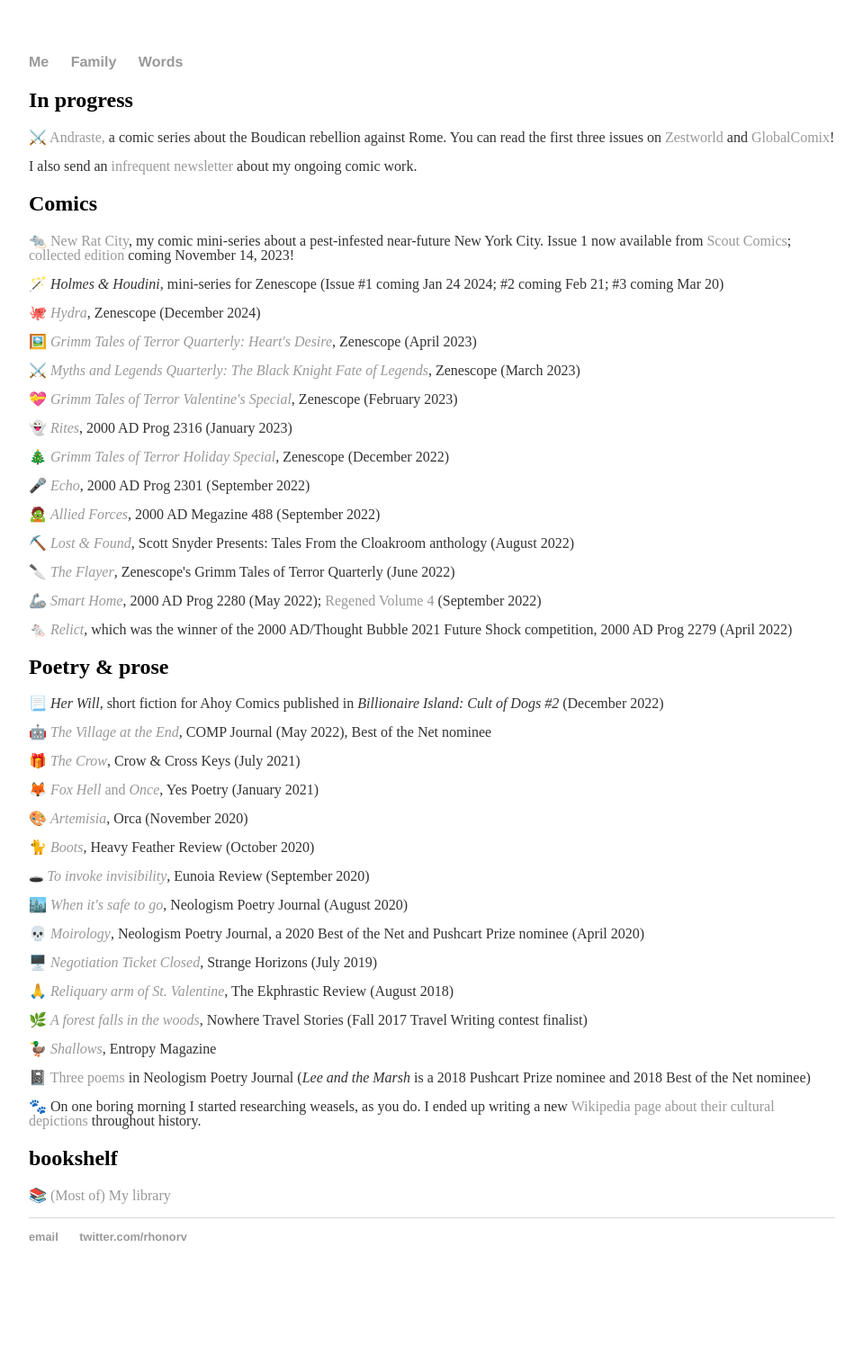
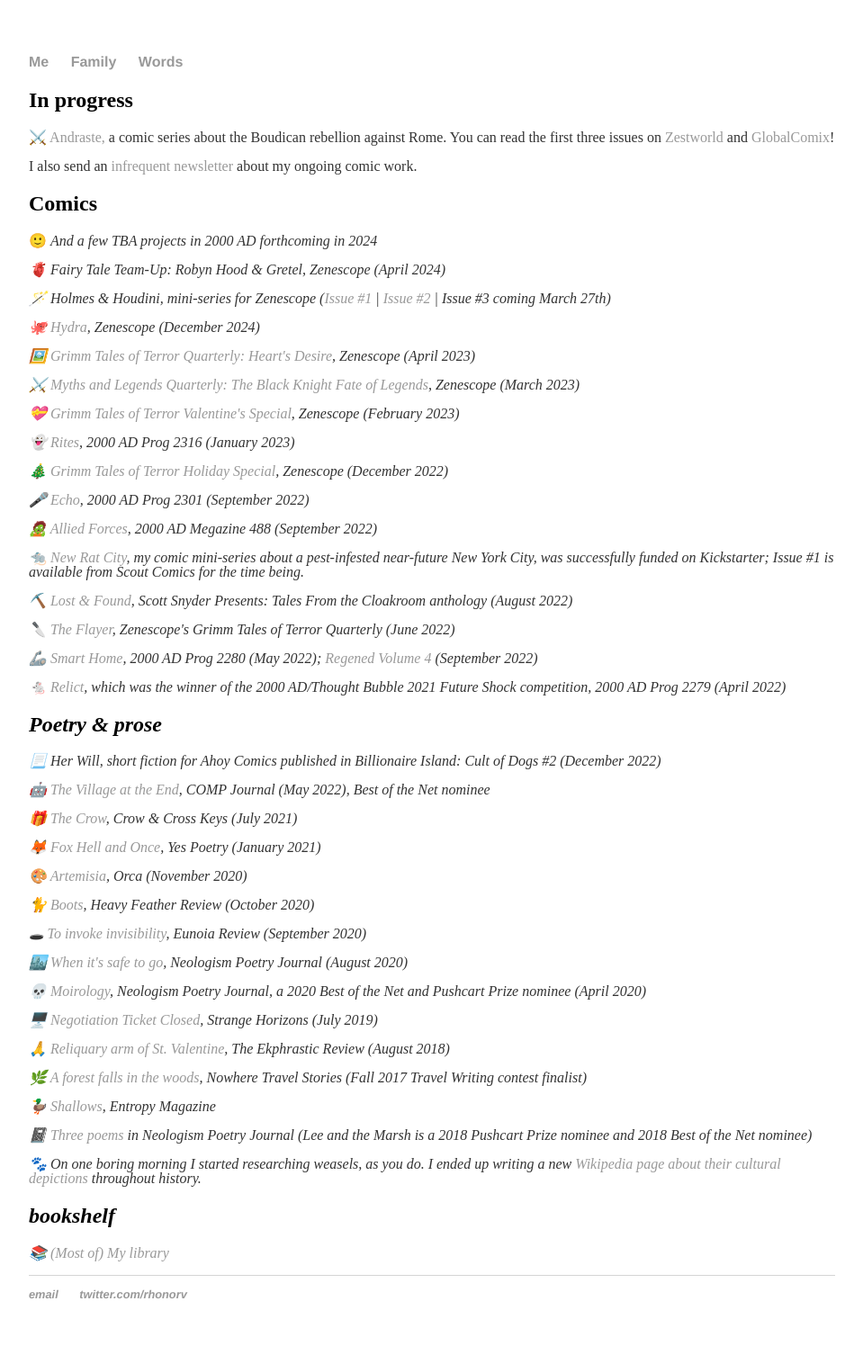
Before and after one commit to rhonorv/rhonorv.github.io, a Jekyll site: the page words/index.html, which Jekyll copies as it is, in a window 1280 px wide. Shown: the whole page at 90% size, without its empty margins (160-1119 px from the left). Built offline with Jekyll 4.4.1, drawn with Linux system fonts in a browser that asks for light colours; before the commit the page ends 1442 px from its top, so only the background shows below that.

Commit message:
Update index.html

```diff
--- a/words/index.html
+++ b/words/index.html
@@ -31,9 +31,11 @@
 
 	<div class="words">
 	<h2>Comics</h2>
-		<p><span aria-hidden="true">🐀 </span><a href="https://www.newratcitycomic.com">New Rat City</a>, my comic mini-series about a pest-infested near-future New York City. Issue 1 now available from <a href="https://www.scoutcomics.com/collections/new-rat-city">Scout Comics</a>; <a href="https://www.simonandschuster.com/books/New-Rat-City/Honor-Vincent/9781639691869">collected edition</a> coming November 14, 2023!</p>
+		<p><span aria-hidden="true">🙂 </span><em>And a few TBA projects in 2000 AD forthcoming in 2024</p>
 
-		<p><span aria-hidden="true">🪄 </span><em>Holmes & Houdini</em>, mini-series for Zenescope (Issue #1 coming Jan 24 2024; #2 coming Feb 21; #3 coming Mar 20)</p>
+		<p><span aria-hidden="true">🫀 </span><em>Fairy Tale Team-Up: Robyn Hood & Gretel</em>, Zenescope (April 2024)</p>
+
+		<p><span aria-hidden="true">🪄 </span><em>Holmes & Houdini</em>, mini-series for Zenescope (<a href="https://zenescope.com/products/coming-in-2024-holmes-houdini-1">Issue #1</a> | <a href="https://zenescope.com/products/holmes-houdini-2-of-3">Issue #2</a> | Issue #3 coming March 27th)</p>
 
 		<p><span aria-hidden="true">🐙 </span><em><a href="https://zenescope.com/products/hydra-1">Hydra</a></em>, Zenescope (December 2024)</p>
 
@@ -50,6 +52,8 @@
 		<p><span aria-hidden="true">🎤 </span><em><a href="https://shop.2000ad.com/catalogue/PRG2301D">Echo</a></em>, 2000 AD Prog 2301 (September 2022)</p>
 
 		<p><span aria-hidden="true">🧟 </span><em><a href="https://shop.2000ad.com/catalogue/MEG448D">Allied Forces</a></em>, 2000 AD Megazine 488 (September 2022)</p>
+
+		<p><span aria-hidden="true">🐀 </span><a href="https://www.newratcitycomic.com">New Rat City</a>, my comic mini-series about a pest-infested near-future New York City, was successfully funded on Kickstarter; Issue #1 is available from Scout Comics for the time being.</p>
 
 		<p><span aria-hidden="true">⛏️ </span><em><a href="https://www.kickstarter.com/projects/cloakroom-comics/scott-snyder-presents-tales-from-the-cloakroom">Lost & Found</em></a>, Scott Snyder Presents: Tales From the Cloakroom anthology (August 2022)</p>
 
```
